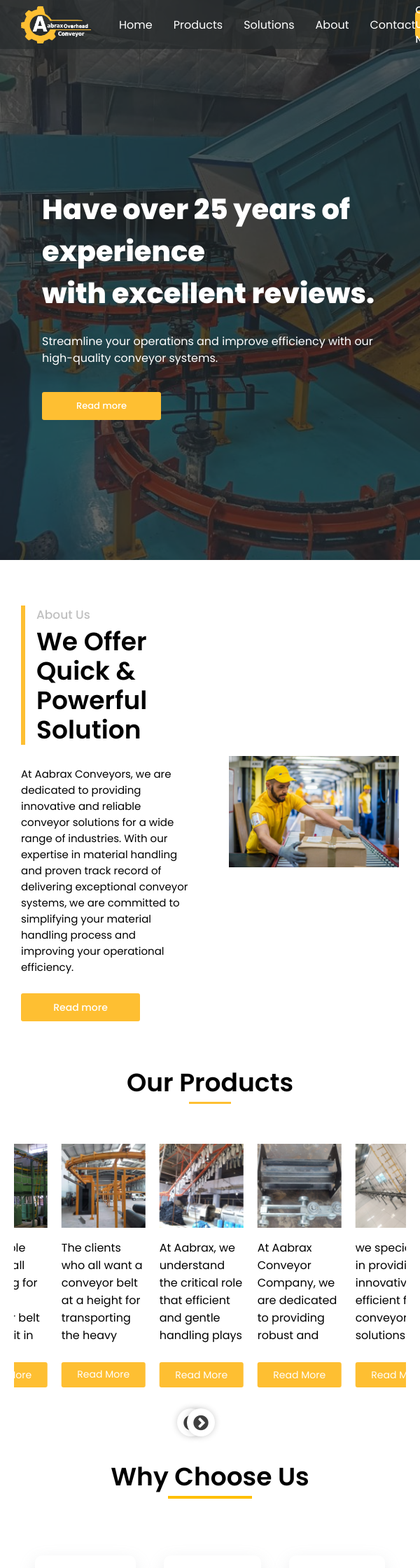
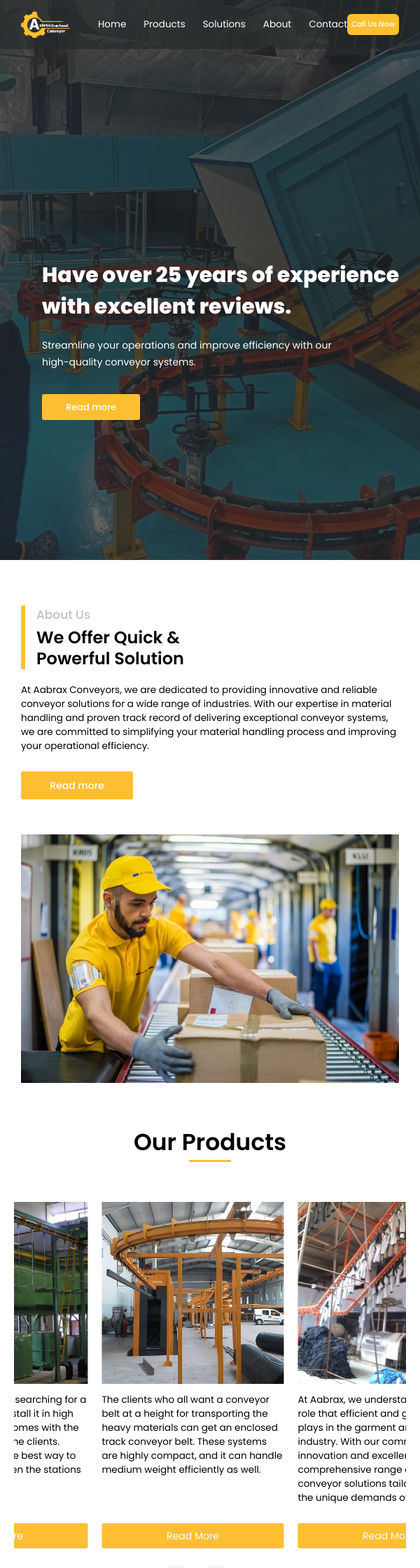
Before and after one commit to FahadSaifi/aabrax, a React (Vite) app: page / in a window 600 px wide. Shown: the top 2240 px of the page at 70% size. Built offline with nearby package versions, Linux system fonts and the light colour scheme.

Commit message:
responsive

```diff
--- a/src/assets/styles/Footer.css
+++ b/src/assets/styles/Footer.css
@@ -12,6 +12,7 @@
 .footer-logo .brand-logo{
   width: 100px;
   display: block;
+  cursor: pointer;
 }
 .footer-links{
   display: flex;
--- a/src/assets/styles/Homeabout.css
+++ b/src/assets/styles/Homeabout.css
@@ -56,3 +56,62 @@
   margin-top: 26px;
   cursor: pointer;
 }
+
+@media only screen and (min-width: 992px) and (max-width: 1024px) {
+  .home-about-second-heading {
+    font-size: 30px;
+    line-height: 38px;
+  }
+  .home-about-description {
+    font-size: 14px;
+    margin-top: 24px;
+  }
+  .hero-about-btn {
+    width: 160px;
+    height: 40px;
+  }
+}
+
+@media only screen and (min-width: 768px) and (max-width: 991px) {
+  .home-about-second-heading {
+    font-size: 24px;
+    line-height: 30px;
+  }
+  .home-about-description {
+    font-size: 13px;
+    margin-top: 20px;
+  }
+  .hero-about-btn {
+    width: 160px;
+    height: 40px;
+  }
+}
+
+@media only screen and (min-width: 576px) and (max-width: 767px) {
+  .home-about-wrapper {
+    flex-direction: column;
+  }
+  .home-about-left-col,
+  .home-about-right-col {
+    width: unset;
+  }
+  .home-about-img {
+    margin-top: 50px;
+  }
+  .home-about-second-heading {
+    font-size: 24px;
+    line-height: 30px;
+  }
+  .home-about-description {
+    font-size: 13.5px;
+    margin-top: 20px;
+  }
+  .hero-about-btn {
+    width: 160px;
+    height: 40px;
+  }
+}
+
+@media only screen and (max-width: 575px) {
+
+}
--- a/src/assets/styles/Homehero.css
+++ b/src/assets/styles/Homehero.css
@@ -50,3 +50,49 @@
   color: #fff;
   line-height: 24px;
 }
+
+@media only screen and (min-width: 992px) and (max-width: 1024px) {
+  .hero-heading {
+    font-size: 35px;
+  }
+  .hero-btn {
+    width: 150px;
+    height: 40px;
+  }
+
+  .hero-content {
+    font-size: 15px;
+  }
+}
+
+@media only screen and (min-width: 768px) and (max-width: 991px) {
+  .hero-heading {
+    font-size: 33px;
+  }
+  .hero-btn {
+    width: 150px;
+    height: 40px;
+  }
+
+  .hero-content {
+    font-size: 15px;
+  }
+}
+
+@media only screen and (min-width: 576px) and (max-width: 767px) {
+  .hero-heading {
+    font-size: 30px;
+  }
+  .hero-btn {
+    width: 140px;
+    height: 37px;
+  }
+
+  .hero-content {
+    font-size: 14px;
+  }
+}
+
+@media only screen and (max-width: 575px) {
+
+}
--- a/src/assets/styles/Homeservices.css
+++ b/src/assets/styles/Homeservices.css
@@ -65,3 +65,52 @@
   width: 70px;
   margin-bottom: 12px;
 }
+
+@media only screen and (min-width: 992px) and (max-width: 1024px) {
+  .homeservices {
+    margin-top: 90px;
+  }
+  .homeservice-heading {
+    font-size: 35px;
+  }
+  .card h2 {
+    font-size: 18px;
+  }
+  .card p {
+    font-size: 14px;
+  }
+}
+
+@media only screen and (min-width: 768px) and (max-width: 991px) {
+  .homeservices {
+    margin-top: 90px;
+  }
+  .homeservice-heading {
+    font-size: 35px;
+  }
+  .card h2 {
+    font-size: 18px;
+  }
+  .card p {
+    font-size: 14px;
+  }
+}
+
+@media only screen and (min-width: 576px) and (max-width: 767px) {
+  .homeservices {
+    margin-top: 90px;
+  }
+  .homeservice-heading {
+    font-size: 35px;
+  }
+  .card h2 {
+    font-size: 18px;
+  }
+  .card p {
+    font-size: 14px;
+  }
+}
+
+@media only screen and (max-width: 575px) {
+
+}
--- a/src/assets/styles/Navbar.css
+++ b/src/assets/styles/Navbar.css
@@ -214,3 +214,53 @@ a{
   color: #fff;
   border-radius: 6px;
 }
+
+@media only screen and (min-width: 992px) and (max-width: 1024px) {
+  .logo {
+    width: 90px;
+  }
+  .nav-route {
+    font-size: 15px;
+  }
+  .tel-btn {
+    width: 120px;
+    height: 36px;
+    font-size: 13.5px;
+  }
+}
+
+@media only screen and (min-width: 768px) and (max-width: 991px) {
+  .logo {
+    width: 75px;
+  }
+  .nav-route {
+    font-size: 13.5px;
+  }
+  .tel-btn {
+    width: 100px;
+    height: 33px;
+    font-size: 12.5px;
+  }
+}
+
+@media only screen and (min-width: 576px) and (max-width: 767px) {
+  .logo {
+    width: 70px;
+  }
+  .nav-route {
+    font-size: 13.5px;
+  }
+  .navlinks-wrapper {
+    gap: 25px;
+  }
+
+  .tel-btn {
+    width: 90px;
+    height: 30px;
+    font-size: 10.5px;
+  }
+}
+
+@media only screen and (max-width: 575px) {
+
+}
--- a/src/assets/styles/a.css
+++ b/src/assets/styles/a.css
@@ -86,3 +86,49 @@
   cursor: pointer;
   font-weight: 400;
 }
+
+@media only screen and (min-width: 992px) and (max-width: 1024px) {
+  .homeproduct-heading {
+    font-size: 35px;
+  }
+  .product-card-description {
+    font-size: 14px;
+  }
+}
+
+@media only screen and (min-width: 768px) and (max-width: 991px) {
+  .homeproduct-heading {
+    font-size: 33px;
+  }
+  .product-card-description {
+    font-size: 14px;
+  }
+  .slick-prev {
+    left: 43%;
+  }
+
+  .slick-next {
+    right: 43%;
+  }
+}
+
+@media only screen and (min-width: 576px) and (max-width: 767px) {
+  .homeproduct-heading {
+    font-size: 33px;
+  }
+  .product-card-description {
+    height: 160px;
+    font-size: 13.5px;
+  }
+  .slick-prev {
+    left: 41%;
+  }
+
+  .slick-next {
+    right: 41%;
+  }
+}
+
+@media only screen and (max-width: 575px) {
+
+}
--- a/src/assets/styles/about.css
+++ b/src/assets/styles/about.css
@@ -12,8 +12,9 @@
   height: 60vh;
   width: 100%;
   background: linear-gradient(rgba(0, 0, 0, 0.7), rgba(0, 0, 0, 0.7)),
-    url(../images/about-bg.jpg) no-repeat;
+    url('../images//about-banner.jpg');
   background-size: cover;
+  background-position: center;
   display: flex;
   flex-direction: column;
   justify-content: center;
@@ -22,7 +23,7 @@
 }
 .about-hero h2 {
   font-size: 3rem;
-  font-weight: 700;
+  font-weight: 600;
   margin-bottom: 0;
 }
 
--- a/src/components/Footer.jsx
+++ b/src/components/Footer.jsx
@@ -2,14 +2,16 @@ import React from "react";
 import "../assets/styles/Footer.css";
 import logo from "../assets/images/logo.png";
 import { Link } from "react-router-dom";
+import { useNavigate } from "react-router-dom";
 
 const Footer = () => {
+  const navigate = useNavigate();
   return (
     <div className="footer-wrapper">
       <div className="container">
         <div className="footer">
           <div className="footer-logo">
-            <img src={logo} alt="logo" className="brand-logo" />
+            <img src={logo} alt="logo" className="brand-logo" onClick={()=>navigate('/')}/>
           </div>
           <div className="footer-links">
             <Link to="/" className="nav-links">
--- a/src/components/Navbar.jsx
+++ b/src/components/Navbar.jsx
@@ -5,8 +5,6 @@ import { useState } from "react";
 import { useNavigate } from "react-router-dom";
 
 const Navbar = () => {
-  const [menu, setMenu] = useState(false);
-
   const navigate = useNavigate();
 
   return (
--- a/src/components/ProductsCarousel.jsx
+++ b/src/components/ProductsCarousel.jsx
@@ -18,6 +18,27 @@ const Carousel = () => {
     speed: 500,
     cssEase: "ease",
     arrows: true,
+    responsive: [
+      {
+        breakpoint: 1024,
+        settings: {
+          slidesToShow: 3,
+        }
+      },
+      {
+        breakpoint: 700,
+        settings: {
+          slidesToShow: 2,
+        }
+      },
+      {
+        breakpoint: 480,
+        settings: {
+          slidesToShow: 1,
+          slidesToScroll: 1
+        }
+      }
+    ]
   };
   return (
     <div className="product-carousel">
```
Also changed, not shown: 1 other file (tests, documents, lock files or other folders).
